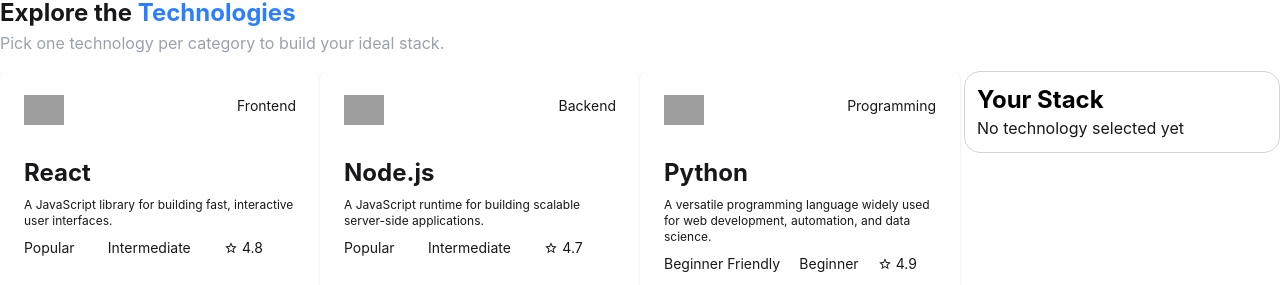
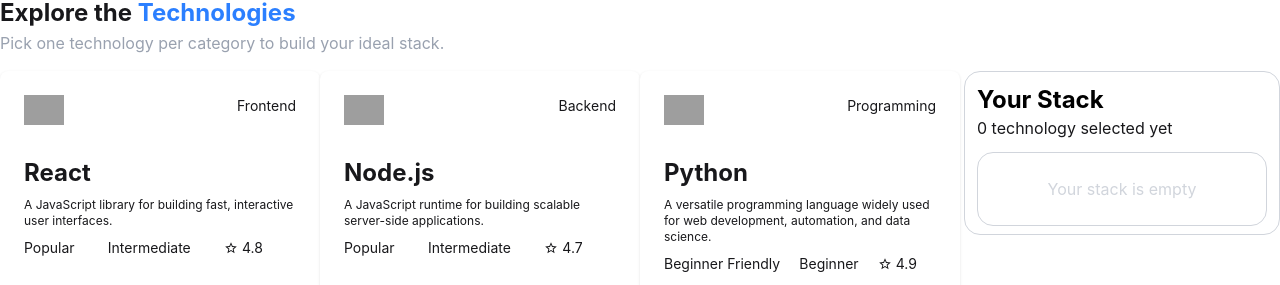
Before and after one commit to hemadry01/dev-stack-project, a React (Vite) app: page / in a window 1280 px wide. Shown: the part 490-775 px from the top of the page. Built offline with nearby package versions, Linux system fonts and the light colour scheme; grey boxes are pictures that could not be loaded.

Commit message:
add empty stack in selected card and add  item count value

```diff
--- a/src/component/Technology/TechnologyCard.tsx
+++ b/src/component/Technology/TechnologyCard.tsx
@@ -6,17 +6,22 @@
   technology: Itecnology;
   selectTecnology: Itecnology[];
   setSelectTecnology: Dispatch<SetStateAction<Itecnology[]>>;
+  count: number;
+  setCount: Dispatch<SetStateAction<number>>;
 };
 
 export default function TechnologyCard({
   technology,
   selectTecnology,
   setSelectTecnology,
+  count,
+  setCount
 }: TechnologyCardProps) {
   const handleSelectTecnology = () => {
-
+    setCount(count+1);
     setSelectTecnology([...selectTecnology,technology]);
   };
+  console.log(handleSelectTecnology)
 
   return (
     <div className="card w-80 bg-base-100 shadow-sm gap-3 mb-4">
--- a/src/component/Technology/TecnologyDetailList.tsx
+++ b/src/component/Technology/TecnologyDetailList.tsx
@@ -14,6 +14,7 @@
 
    const technology = use(technologyPromise);
    const [selectTecnology, setSelectTecnology] = useState<Itecnology[]>([]);
+  const [count, setCount] = useState(0);
 
    console.log(technology);
 
@@ -37,6 +38,8 @@
                     technology={technology}
                     selectTecnology={selectTecnology}
                     setSelectTecnology={setSelectTecnology}
+                    count={count}
+                    setCount={setCount}
                   ></TechnologyCard>
                 );
               })}
--- a/src/component/Technology/selected/SelectedTechnology.tsx
+++ b/src/component/Technology/selected/SelectedTechnology.tsx
@@ -12,14 +12,22 @@
   setSelectTecnology,
 }: SelectedTechnologyProps) {
 
-  console.log(selectTecnology,"from selected technology")
+  //console.log(selectTecnology,"from selected technology")
+
+
+
   return (
     <div className="border border-gray-300 rounded-2xl">
       <div className="p-3">
         <h2 className="text-2xl text-black font-bold">Your Stack</h2>
-        <p>No technology selected yet</p>
+        <p>{selectTecnology.length} technology selected yet</p>
       </div>
-      {selectTecnology.map((technology: Itecnology, index: number) => {
+      {selectTecnology.length === 0 ? (
+        <div className="border border-gray-300 rounded-2xl p-6 mb-2 mr-3 ml-3 flex justify-between items-center mx-auto">
+          <h2 className="items-center mx-auto text-gray-300">Your stack is empty</h2>
+        </div>
+      ) : (
+        selectTecnology.map((technology: Itecnology, index: number) => {
           return (
             <SelectedTechnologyCard
               key={index}
@@ -28,7 +36,8 @@
               setSelectTecnology={setSelectTecnology}
             ></SelectedTechnologyCard>
           );
-      })}
+        })
+      )}
     </div>
   );
 }
--- a/src/component/Technology/selected/SelectedTechnologyCard.tsx
+++ b/src/component/Technology/selected/SelectedTechnologyCard.tsx
@@ -6,6 +6,7 @@
   technology: Itecnology;
   selectTecnology: Itecnology[];
   setSelectTecnology: Dispatch<SetStateAction<Itecnology[]>>;
+
 }
 
 export default function SelectedTechnologyCard({
```
Lines whose indentation alone changed are shown as unchanged.
